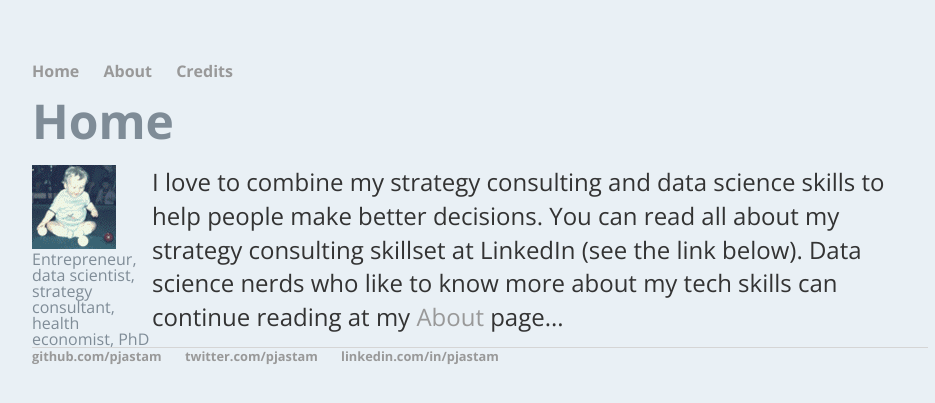
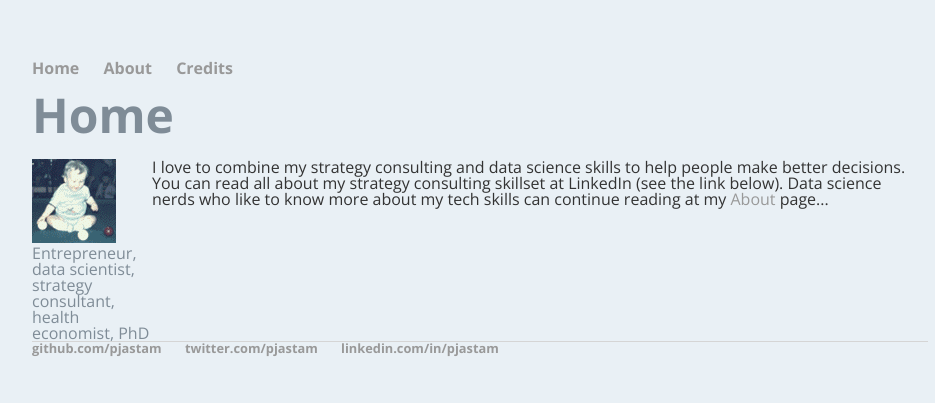
Before and after one commit to pjastam/pjastam.github.io, a Jekyll site: the page built from index.html, in a window 1280 px wide. Shown: the top 403 px of the page, without its empty margins (160-1095 px from the left). Built offline with Jekyll 4.4.1, drawn with Linux system fonts in a browser that asks for light colours; some web fonts are replaced.

Commit message:
Layout update

```diff
--- a/css/main.css
+++ b/css/main.css
@@ -3,7 +3,7 @@ body { margin: 60px auto; width: 70%; }
 a { text-decoration: none; color: #999; }
 a:hover { text-decoration: underline; }
 
-p, ul { font-size: 1.5em; line-height: 1.4em; color: #333; }
+p, ul { color: #333; }
 
 h1 { font-size: 3em;  padding: 15px 0px 20px 0}
 h2 { font-size: 2.7em; }
```
